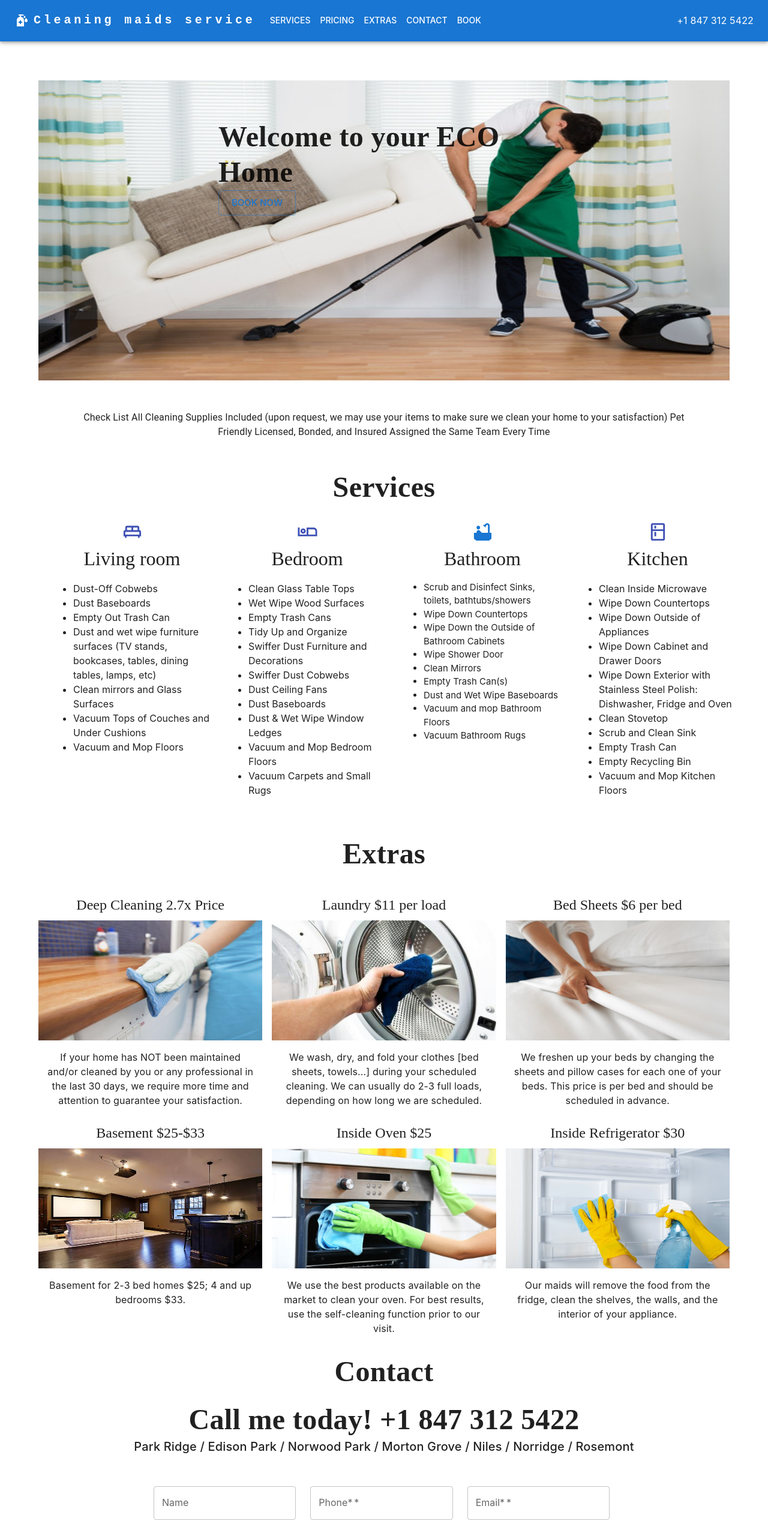
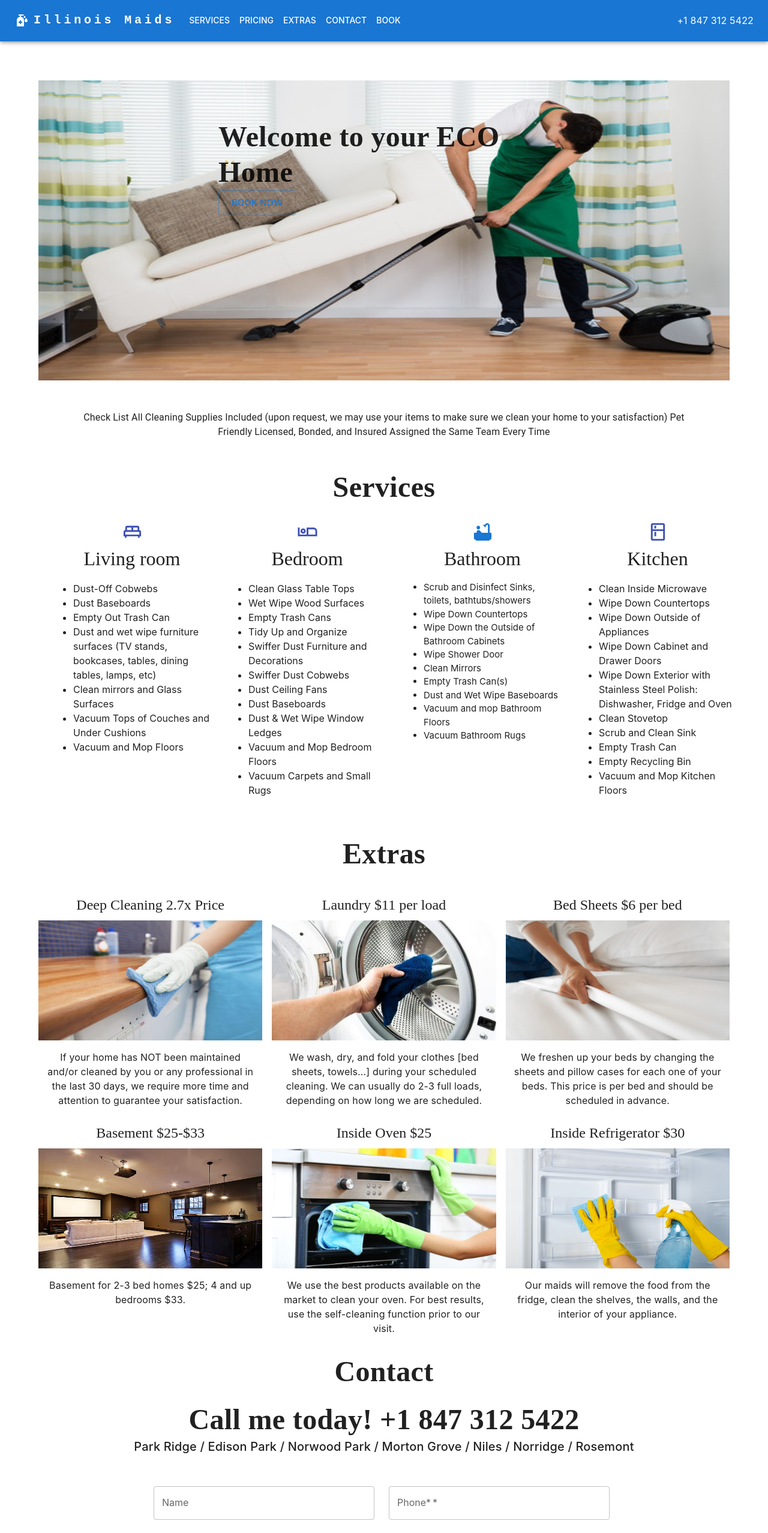
Before and after one commit to web-2017/illinoismaids, a React (Create React App) app: page / in a window 1280 px wide. Shown: the top 2555 px of the page at 60% size. Built offline with nearby package versions, Linux system fonts and the light colour scheme; a web font is replaced by a local one.

Commit message:
update emailjs

```diff
--- a/src/components/FeedbackForm.js
+++ b/src/components/FeedbackForm.js
@@ -4,14 +4,13 @@ import TextField from '@mui/material/TextField'
 import { FormControl } from '@mui/material'
 import emailjs from '@emailjs/browser'
 
-import { PHONE, ADDRESS, EMAILJS_SERVICE_ID, EMAILJS_TEMPLATE_ID, EMAILJS_PUBLIC_KEY } from '../utils/constants'
+import { PHONE, ADDRESS, EMAILJS_SERVICE_ID, EMAILJS_TEMPLATE_CONTACT_ID, EMAILJS_PUBLIC_KEY } from '../utils/constants'
 
 export default function FeedbackForm() {
 	const [name, setName] = useState('')
 	const [email, setEmail] = useState('')
 	const [phone, setPhone] = useState('')
 	const [message, setMessage] = useState('')
-	const [address, setAddress] = useState('')
 	const form = useRef()
 
 	const sendEmail = (e) => {
@@ -23,22 +22,21 @@ export default function FeedbackForm() {
 			const fieldsData = {
 				name,
 				email,
-				address,
 				phone,
 				message,
 			}
 
-			emailjs.send(EMAILJS_SERVICE_ID, EMAILJS_TEMPLATE_ID, fieldsData, EMAILJS_PUBLIC_KEY).then(
+			emailjs.send(EMAILJS_SERVICE_ID, EMAILJS_TEMPLATE_CONTACT_ID, fieldsData, EMAILJS_PUBLIC_KEY).then(
 				(result) => {
 					// console.log('emailjs result', result)
 					// console.log('emailjs', result.text)
 
 					if (result.status === 200) {
-						alert('Success, See you soon')
 						setName('')
 						setEmail('')
 						setPhone('')
 						setMessage('')
+						alert('Success, See you soon')
 					} else {
 						alert('Oops, something was wrong! please try again or call me')
 					}
@@ -60,7 +58,6 @@ export default function FeedbackForm() {
 					{ADDRESS}
 				</Typography>
 			</Grid>
-			<FormControl ref={form}>
 			<Grid container sm={12} item={true} justifyContent='center'>
 				<Grid
 					style={{ paddingTop: '50px', paddingBottom: '100px' }}
@@ -69,13 +66,13 @@ export default function FeedbackForm() {
 					spacing={2}
 					md={8}
 					item={true}>
-						<Grid item={true} xs={12} sm={6} md={4}>
+					<Grid item={true} xs={12} sm={6} md={6}>
 						<TextField label='Name' value={name} onChange={(e) => setName(e.target.value)} fullWidth />
 					</Grid>
-						<Grid item={true} xs={12} sm={6} md={4}>
+					<Grid item={true} xs={12} sm={6} md={6}>
 						<TextField required label='Phone*' value={phone} onChange={(e) => setPhone(e.target.value)} fullWidth />
 					</Grid>
-						<Grid item={true} xs={12} sm={6} md={4}>
+					<Grid item={true} xs={12} sm={6} md={12}>
 						<TextField required label='Email*' value={email} onChange={(e) => setEmail(e.target.value)} fullWidth />
 					</Grid>
 
@@ -100,7 +97,6 @@ export default function FeedbackForm() {
 					</Grid>
 				</Grid>
 			</Grid>
-			</FormControl>
 		</>
 	)
 }
--- a/src/utils/constants.js
+++ b/src/utils/constants.js
@@ -1,8 +1,9 @@
-export const BRAND_NAME = 'Cleaning maids service'
+export const BRAND_NAME = 'Illinois Maids'
 export const PHONE = '+1 847 312 5422'
 export const ADDRESS = 'Park Ridge / Edison Park / Norwood Park / Morton Grove / Niles / Norridge / Rosemont'
 
-export const EMAILJS_SERVICE_ID = 'service_k93fxgq'
+export const EMAILJS_SERVICE_ID = 'service_2etjb4f'
 export const EMAILJS_TEMPLATE_ID = 'template_xja5pgn'
+export const EMAILJS_TEMPLATE_CONTACT_ID = 'template_ebyih3g'
 export const EMAILJS_PUBLIC_KEY = 'AEc9makvcDWxCV9nf'
 export const EMAILJS_PRIVATE_KEY = 'SnxIGhG_JCKtV29MPEoQJ'
```
Lines whose indentation alone changed are shown as unchanged.
